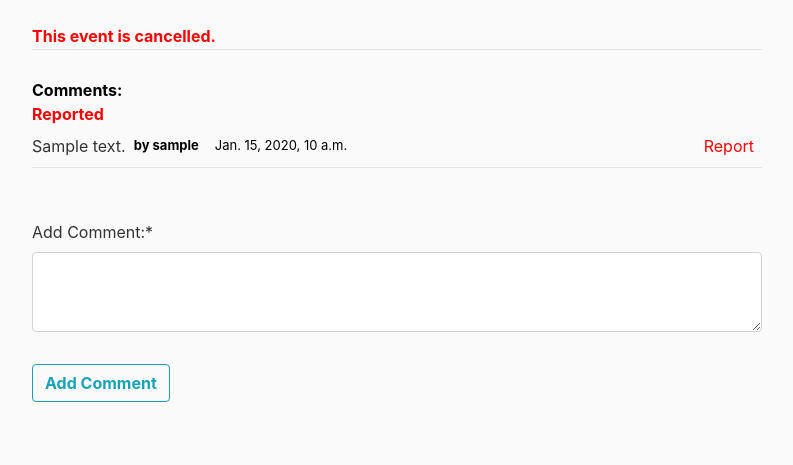
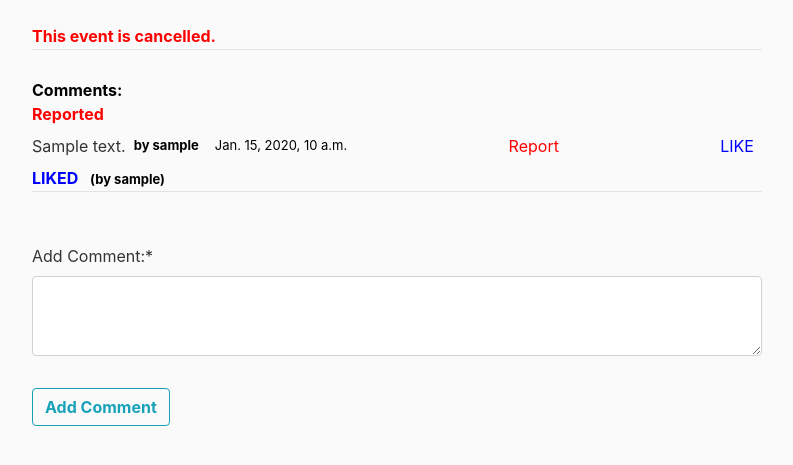
Before and after one commit to FunnyGames/event-manager, a Django app: page /event/1/ in a window 1280 px wide. Shown: the part 56-521 px from the top of the page, without its empty margins (53-846 px from the left). Run offline with Django 3.2, Linux system fonts and the light colour scheme; tables that the repository leaves empty hold one stand-in row (values such as "Sample post"); some libraries are stand-ins or nearby versions.

Commit message:
PM2020T26-125:Create GUI for choose on wich comments to do like

```diff
--- a/event_manager/event/templates/event/event.html
+++ b/event_manager/event/templates/event/event.html
@@ -117,21 +117,21 @@
             Report
         </a>
         {% endif %}
-
-
-
-
-
-
-
+        {% if user != c.user  %}
+        <a style="color: blue" class="p-2 ml-auto" href="{% url 'choose_comment' c.id %}">
+            LIKE
+        </a>
+        {% endif %}
     </div>
-
-
-
-
-
-
-
+{% for b in chooseComment %}
+    <div>
+        {% if b.CommentId == c %}
+            <strong  font:Segoe UI ; style="color: BLUE;">
+                LIKED  <span class="p-2" style="color: black !important; font-size: small;">(by {{ b.user }})</span>
+            </strong>
+        {% endif %}
+    </div>
+    {% endfor %}
 </div>
 {% endfor %}
 {% else %}
```
